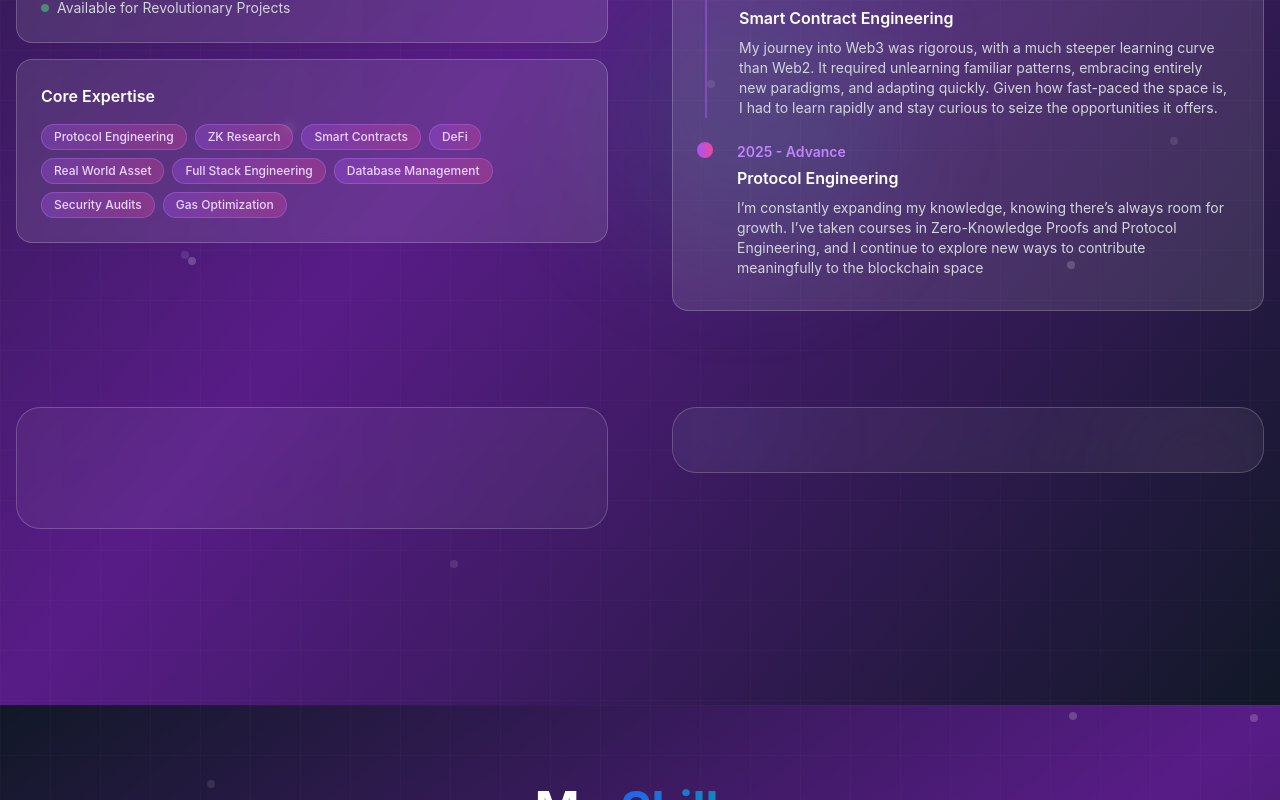
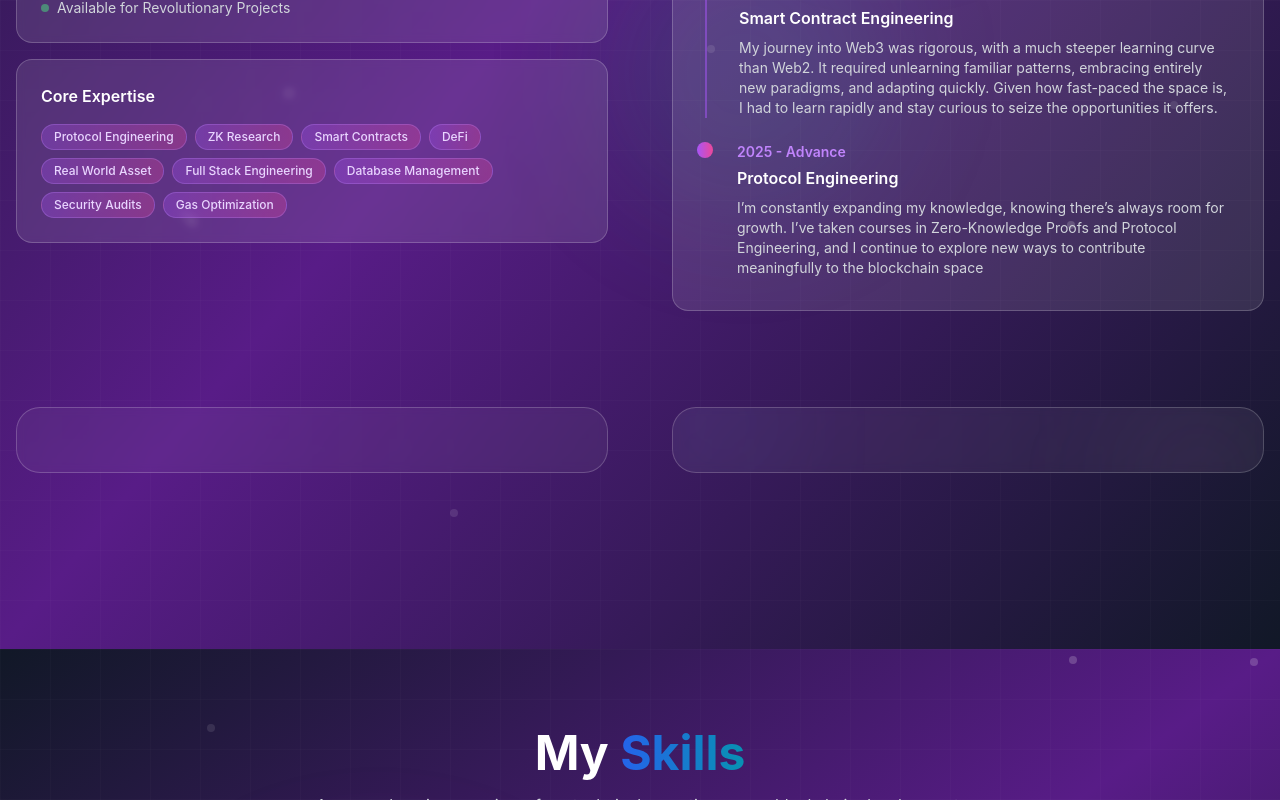
Before and after one commit to devfola/Portfolio, a React (Vite) app: page / in a window 1280 px wide. Shown: the part 2000-2800 px from the top of the page. Built offline with nearby package versions, Linux system fonts and the light colour scheme.

Commit message:
Updated About.tsx

```diff
--- a/src/components/About.tsx
+++ b/src/components/About.tsx
@@ -403,20 +403,7 @@ const About = () => {
               <div className="bg-white/5 backdrop-blur-sm rounded-2xl lg:rounded-3xl p-6 lg:p-8 border border-white/20 relative overflow-hidden h-fit">
                 {/* Background decoration */}
 
-                <div className="relative">
 
-                  <div className="space-y-4 lg:space-y-6 mb-6 lg:mb-8">
-
-                </div>
-
-                  {/* Enhanced Call to Action */}
-                  <div className="text-center">
-                    <div className="inline-flex flex-col items-center gap-3">
-
-
-                    </div>
-                  </div>
-                </div>
               </div>
 
 
```
